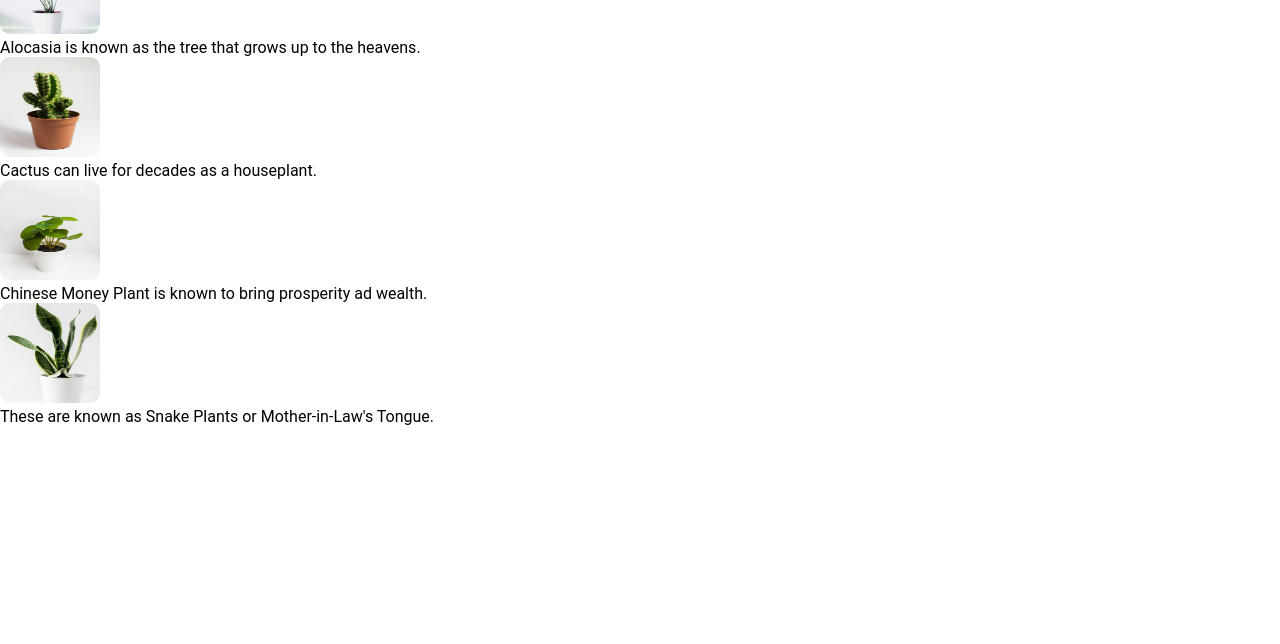
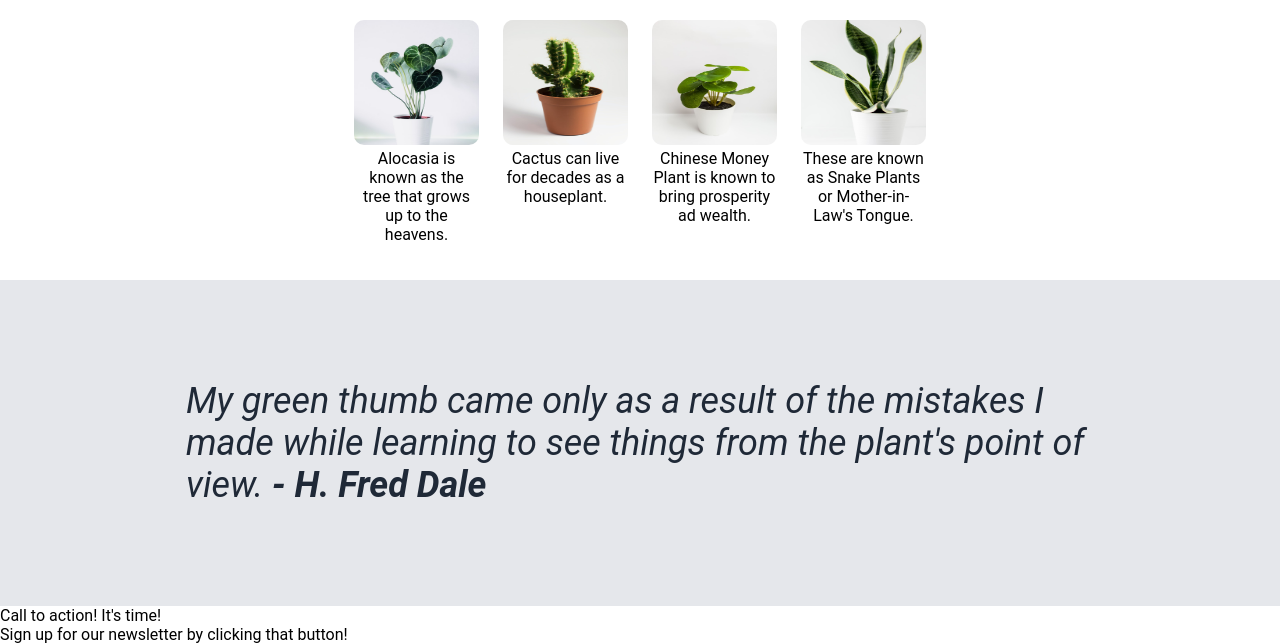
Before and after one commit to staceymw/houseplant-tribute, a plain HTML site: page index.html in a window 1280 px wide. Shown: the part 469-1113 px from the top of the page. Before the commit the page ends 895 px from the top, so only its background shows below. Drawn offline with Linux system fonts and the light colour scheme.

Commit message:
Add all html for div2 and div3 Aligned elements in css

```diff
--- a/index.html
+++ b/index.html
@@ -31,26 +31,41 @@
     </div>
     <div class="div-two">
         <h2 class="info-heading">Fan Favorite Houseplants</h2>
+        <div class="info-container">
             <div class="info-images">
-            <img class="small-plants" src="images/alocasia.jpg">
+                <img class="small-plants-images" src="images/alocasia.jpg">
                 <p class="small-plants-info">
                 Alocasia is known as the tree that grows up to the heavens.
                 </p>
-            <img class="small-plants" src="images/cactus.jpg">
+            </div>
+            <div class="info-images">
+                <img class="small-plants-images" src="images/cactus.jpg">
                 <p class="small-plants-info">
                     Cactus can live for decades as a houseplant.
                 </p>
-            <img class="small-plants" src="images/chinese-money-plant.jpg">
+            </div>
+            <div class="info-images">
+                <img class="small-plants-images" src="images/chinese-money-plant.jpg">
                 <p class="small-plants-info">
                     Chinese Money Plant is known to bring prosperity ad wealth.
                 </p>
-            <img class="small-plants" src="images/snake-plant.jpg">
+            </div>
+            <div class="info-images">
+                <img class="small-plants-images" src="images/snake-plant.jpg">
                 <p class="small-plants-info">
                     These are known as Snake Plants or Mother-in-Law's Tongue.
                 </p>
             </div>
         </div>
-    <div class="three"></div>
-    <div class="four"></div>
+    </div>
+    <div class="div-three">
+        <p class="quote">My green thumb came only as a result of the mistakes I made while learning to see things from the plant's point of view. <span class="bold">- H. Fred Dale</span></p>
+    </div>
+    <div class="div-four">
+        <div class="call-to-action">
+            <p class ="call-bold">Call to action! It's time!</p>
+            <p class="call-reg">Sign up for our newsletter by clicking that button!</p>
+        </div>
+    </div>
     <div class="footer"></div>
   </body>
--- a/styles.css
+++ b/styles.css
@@ -84,7 +84,7 @@ a {
 
 h1 {
     font-size: 48px;
-    font-weight: extra-bold;
+    font-weight: 800;
     color: #F9FAF8;
 }
 
@@ -92,8 +92,52 @@ h1 {
     margin-bottom: 0;
 }
 
-.small-plants {
-    width: 100px;
-    height: 100px;
+.div-two {
+    text-align: center;
+}
+
+
+
+.info-container {
+    display: flex;
+    justify-content: center;
+    gap: 24px;
+    margin-bottom: 36px;
+}
+
+h2 {
+    margin: 36px auto;
+    font-size: 36px;
+    font-weight: 800;
+}
+
+
+.small-plants-images {
+    width: 125px;
+    height: 125px;
     border-radius: 10px;
 }
+
+.small-plants-info {
+    max-width: 125px;
+}
+
+.div-three {
+    font-size: 36px;
+    font-style: italic;
+    color: #1F2937;
+    background-color: #E5E7EB;
+    display: flex;
+    justify-content: center;
+    align-items: center;
+    padding: 36px 36px;
+}
+
+.quote {
+    padding: 64px 150px;
+}
+
+.bold {
+    font-weight: bold;
+    justify-self: center;
+}
```
Lines whose indentation alone changed are shown as unchanged.
